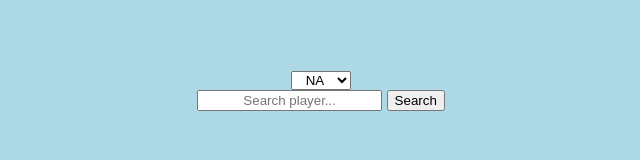
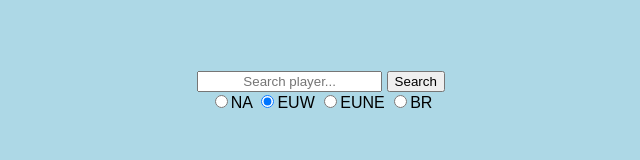
Before and after one commit to abosch19/lolnexus, a plain HTML site: page index.html in a window 1280 px wide. Shown: the whole page, without its empty margins (319-959 px from the left). Drawn offline with nearby package versions, Linux system fonts and the light colour scheme.

Commit message:
Errores en el radio button en onClick()

```diff
--- a/index.html
+++ b/index.html
@@ -39,16 +39,25 @@
         <span></span>
       </div>
     </template>
+
+    <form class="formulario" action="" >
+      <input type="text" data-username class="search" placeholder="Search player...">
+      <input type="submit" data-searchbtn value="Search" class="">
+    </form>
+    <!--
     <select class="" name="" id="region">
       <option value="na">NA</option>
       <option value="euw">EUW</option>
       <option value="eune">EUNE</option>
       <option value="br">BR</option>
     </select>
-    <form class="formulario" action="" >
-      <input type="text" data-username class="search" placeholder="Search player...">
-      <input type="submit" data-searchbtn value="Search" class="">
-    </form>
+  -->
+    <input type="radio" name="region" value="na" onclick="regionNA()" >NA
+    <input type="radio" name="region" value="euw" onclick="regionEUW" checked>EUW
+    <input type="radio" name="region" value="eune" onclick="regionEUNE" >EUNE
+    <input type="radio" name="region" value="br" onclick="regionBR" >BR
+
+    <!-- Scripts -->
     <script src="https://ajax.googleapis.com/ajax/libs/jquery/1.11.3/jquery.min.js"></script>
     <script type="text/javascript" src="js/index.js"></script>
   </body>
--- a/js/index.js
+++ b/js/index.js
@@ -62,8 +62,24 @@ $(button).on("click", searchSummoner);
 
 var summoner = $("[data-name]");
 
-var region;
+var region = "euw";
 var summonerName;
+
+
+//Cambio de region
+function regionNA() {
+  region = "na";
+}
+function regionEUW() {
+  region = "euw";
+}
+function regionEUNE() {
+  region = "eune";
+}
+function regionBR() {
+  region = "br";
+}
+
 
 
 
@@ -75,14 +91,13 @@ if(localStorage.getItem("lastSummoner")){
   var c = document.getElementById('region');
   searchSummoner();
   */
-  console.log("SI LocalStorage");
+  console.log("LocalStorage: OK");
 }
 
 
 function searchSummoner (event) {
   event.preventDefault();
-  var c = document.getElementById('region');
-  region = c.value;
+  console.log(region);
   summonerName = $(username).val().toLowerCase().replace(/ /g,'');
   if(summonerName != "") {
     var summonerPath = "https://" + region + API_URL_ROOT + region + API_URL_SUMMONERNAME + summonerName + "/?api_key=" + API_KEY;
@@ -100,8 +115,6 @@ function errorFound (jqxhr, textStatus, err) {
 //Rellena los campos del summoner
 function getID (data) {
   if(!$(username).val() == ""){
-    var c = document.getElementById('region');
-    region = c.value;
     summonerName = $(username).val().toLowerCase().replace(/ /g,'');
     var id = document.getElementById('id');
     var lvl = document.getElementById('lvl');
```
